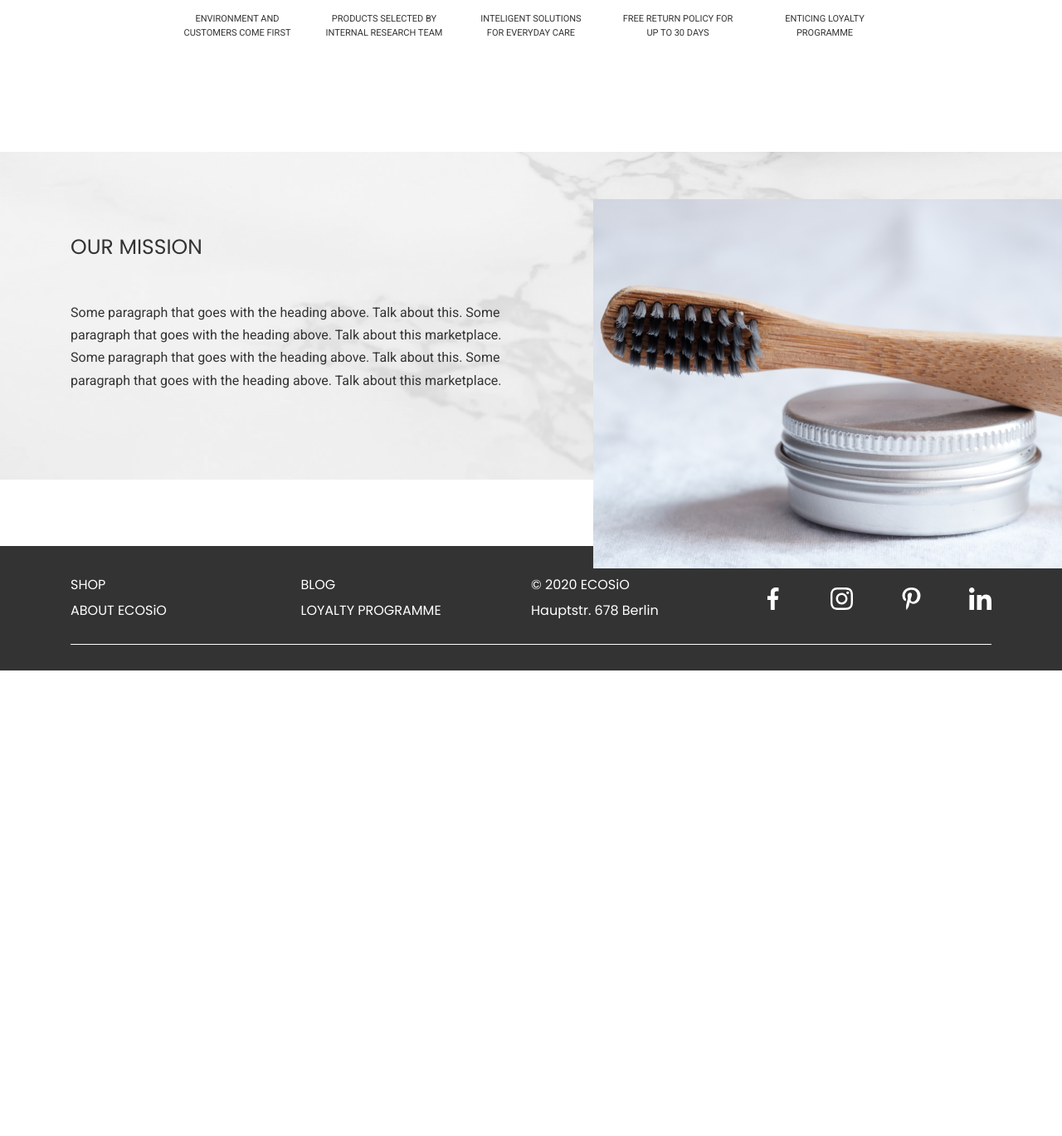
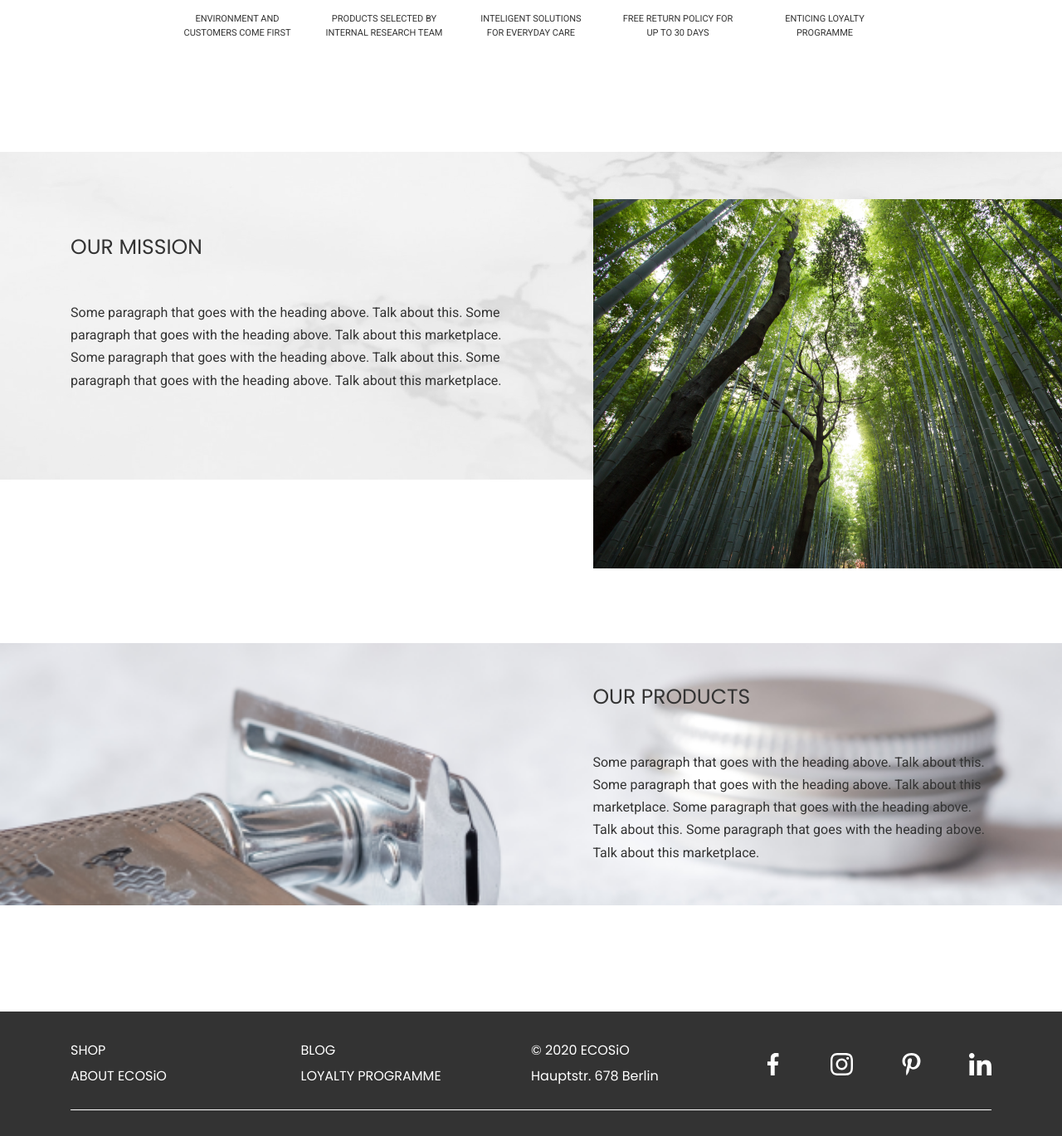
Before and after one commit to valentina-b/ecosio-eco-friendly-cosmetics, a Django app: page /about/ in a window 1280 px wide. Shown: the part 898-2267 px from the top of the page at 83% size. Before the commit the page ends 1706 px from the top, so only its background shows below. Run offline with Django 3.2, Linux system fonts and the light colour scheme; some libraries are stand-ins or nearby versions.

Commit message:
add about section 3 elements and style; change section 2 img

```diff
--- a/about/templates/about/about.html
+++ b/about/templates/about/about.html
@@ -11,4 +11,5 @@
 {% block content %}
     {% include 'about/includes/section_content_1_usp.html' %}
     {% include 'about/includes/section_content_2_mission.html' %}
+    {% include 'about/includes/section_content_3_our_products.html' %}
 {% endblock %}
--- /dev/null
+++ b/about/templates/about/includes/section_content_3_our_products.html
@@ -0,0 +1,23 @@
+<section>
+    <div class="container-fluid container-fluid-box div-section about-section-3">
+        <div class="container">
+            <div class="row">
+                <div class="col-xl-6 col-12 no-padding">
+                </div>
+                <div class="col-xl-6 col-12">
+                    <div class="div-section-text-right">
+                        <h1 class="h2-style section-title">Our products</h1>
+                        <p class="section-p">
+                            Some paragraph that goes with the heading above. Talk about this.
+                            Some paragraph that goes with the heading above. Talk about this
+                            marketplace.
+                            Some paragraph that goes with the heading above. Talk about this.
+                            Some paragraph that goes with the heading above. Talk about this
+                            marketplace.
+                        </p>
+                    </div>
+                </div>
+            </div>
+        </div>
+    </div>
+</section>
--- a/static/css/base.css
+++ b/static/css/base.css
@@ -461,6 +461,11 @@ footer p {
     margin: 20px auto;
 }
 
+.about-section-3 {
+    background: url('../images/about/img-about-sec3.png') no-repeat center;
+    background-size: cover;
+    margin: 12.3rem 0 8rem 0;
+}
 /* about page */
 
 /* responsiveness */
@@ -528,7 +533,7 @@ footer p {
     #hp-header-tagline {
         font-size: 1.188rem;
     }
-    .hp-section-3 {
+    .hp-section-3, .about-section-3 {
         margin: 10.3rem 0 6rem 0;
     }
     .line {
@@ -604,7 +609,7 @@ footer p {
     .hp-section-5 {
         margin-bottom: 5rem;
     }
-    .hp-section-3 {
+    .hp-section-3, .about-section-3 {
         margin: 6rem 0 6rem 0;
     }
     .div-section-1 {
```
Also changed, not shown: static/images/about/img-about-sec2.png, static/images/about/img-about-sec3.png.
